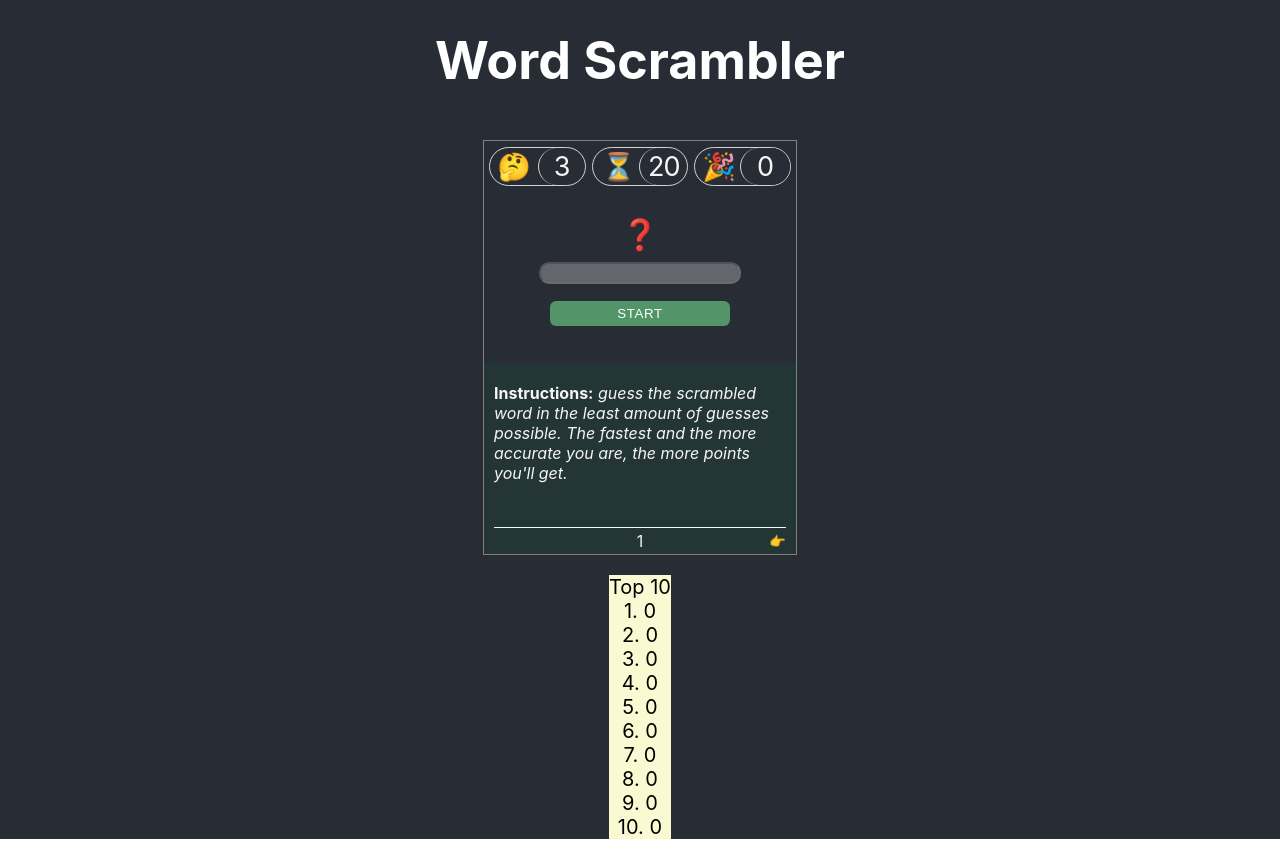
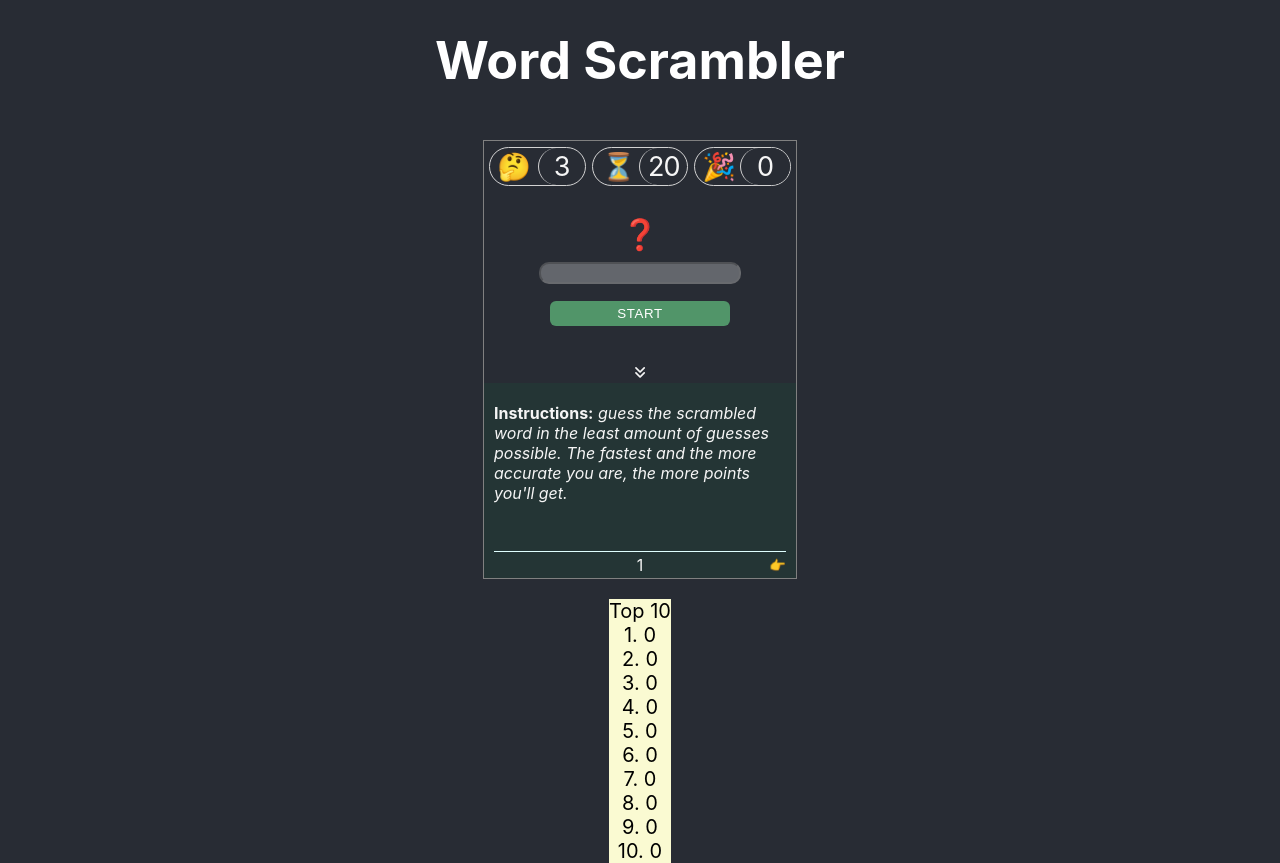
Before and after one commit to hugCarvalho/wordScrambler, a React (Create React App) app: page / in a window 1280 px wide. Before the commit the page ends 839 px from the top, so only its background shows below. Built offline with nearby package versions, Linux system fonts and the light colour scheme.

Commit message:
Instructions: implemented close/open panel with arrow effect

```diff
--- a/public/index.html
+++ b/public/index.html
@@ -24,6 +24,9 @@
       work correctly both with client-side routing and a non-root public URL.
       Learn how to configure a non-root public URL by running `npm run build`.
     -->
+    <!-- Fontawsome -->
+    <script src="https://kit.fontawesome.com/116d6e4344.js" crossorigin="anonymous"></script>
+
     <title>React App</title>
   </head>
   <body>
--- a/src/App.js
+++ b/src/App.js
@@ -13,7 +13,8 @@ import Backdrop from "./components/Backdrop/Backdrop";
 //import WarningHandling from "./components/WarningHandling/WarningHandling";
 
 //TODO: delay appearance of scrambled word -first scramble then show
-//make options obj
+//TODO: accessibility checklist
+
 const initOptions = {
   guessesLeft: 3,
   countdown: 20,
--- a/src/components/Instructions/Instructions.js
+++ b/src/components/Instructions/Instructions.js
@@ -1,12 +1,12 @@
 import React from "react";
 import "./Instructions.scss";
 
-//TODO: add rest instructions with scrolling to the right
 //TODO: make scoring text dynamic
+
 function Instructions() {
   const [activePage, setActivePage] = React.useState(1);
+  const [showInstructions, setShowInstructions] = React.useState(true);
 
-  const onClickHandler = () => {};
   const onTextPageChangeHandler = () => {
     if (activePage === 2)
       return {
@@ -90,6 +90,7 @@ function Instructions() {
       </div>
       <footer>
         <button
+          className="turn-page"
           onClick={() => setActivePage(state => state - 1)}
           style={activePage < 2 ? { visibility: "hidden", pointerEvents: "none" } : {}}
         >
@@ -97,13 +98,25 @@ function Instructions() {
         </button>
         <span>{activePage}</span>
         <button
+          className="turn-page"
           onClick={() => setActivePage(state => state + 1)}
           style={activePage > 2 ? { visibility: "hidden", pointerEvents: "none" } : {}}
         >
           👉
         </button>
       </footer>
-      <div className="close-panel"></div>
+      <div className="close-panel" style={!showInstructions ? { height: "100%" } : null}>
+        <span>
+          <button
+            onClick={() => setShowInstructions(state => !state)}
+            className={`fas fa-angle-double-down ${!showInstructions ? "open" : "close"}`}
+          ></button>
+          <button
+            onClick={() => setShowInstructions(state => !state)}
+            className={`fas fa-angle-double-up ${showInstructions ? "open" : "close"}`}
+          ></button>
+        </span>
+      </div>
     </div>
   );
 }
--- a/src/components/Instructions/Instructions.scss
+++ b/src/components/Instructions/Instructions.scss
@@ -15,7 +15,7 @@
 
   .instructions__container {
     // background-color: rgb(66, 32, 77);
-    height: 133px;
+    height: 157px;
     overflow: hidden;
     display: flex;
     width: 900px;
@@ -23,9 +23,7 @@
   .wrapper {
     // background-color: white;
     display: flex;
-    //flex-direction: column;
-    //width: 400px;
-    //overflow: hidden;
+    padding-top: 20px;
   }
 
   .instructions-text {
@@ -41,9 +39,7 @@
     //background-color: rgb(70, 70, 70);
     //padding-bottom: 10px;
     //width: calc(100% - 20px);
-    // transform: translateX(105%);
     transition: transform 0.7s ease;
-    //top: 20px;
     z-index: 110;
     text-align: left;
     width: 100%;
@@ -76,7 +72,7 @@
     padding-left: 15px;
   }
 
-  button {
+  .turn-page {
     background-color: transparent;
     transition: transform 0.3s ease;
     &:hover {
@@ -93,8 +89,55 @@
   //   bottom: 0;
   //   right: 10px;
   // }
-  // .close-panel {
-  //   position: absolute;
-  //   height: 20px;
-  // }
+  .close-panel {
+    position: absolute;
+    height: 20px;
+    width: 100%;
+    //background-color: pink;
+    z-index: 500;
+    top: 0;
+    left: 0;
+    transition: height 2s ease-out;
+    background-color: #282c34;
+
+    span {
+      background-color: #282c34;
+      //background-color: #243535;
+      display: block;
+      width: 100%;
+      text-align: center;
+      position: absolute;
+      bottom: 0;
+      opacity: 1;
+      //transition: all 2s ease-in;
+
+      .fas {
+        color: whitesmoke;
+        background: transparent;
+        line-height: 20px;
+      }
+      .fa-angle-double-down {
+        position: absolute;
+
+        opacity: 1;
+        transition: opacity 2s ease;
+      }
+      .fa-angle-double-up {
+        opacity: 0;
+        transition: opacity 2s ease;
+      }
+
+      .close {
+        opacity: 1;
+        transition: opacity 2s ease 1s;
+      }
+
+      .open {
+        // animation-name: example;
+        // animation-duration: 2s;
+        opacity: 0;
+        transition: opacity 2s ease;
+      }
+    }
+  }
 }
```
Also changed, not shown: 1 other file (tests, documents, lock files or other folders).
